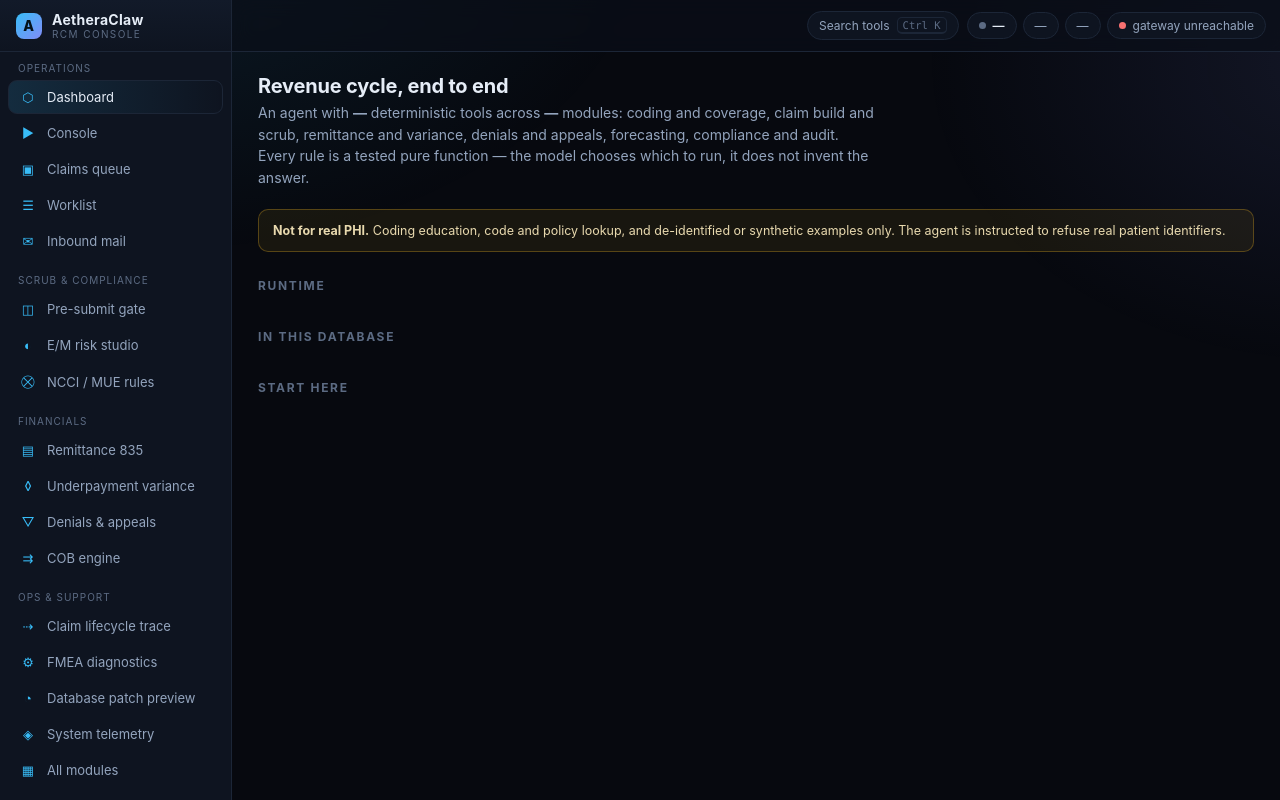
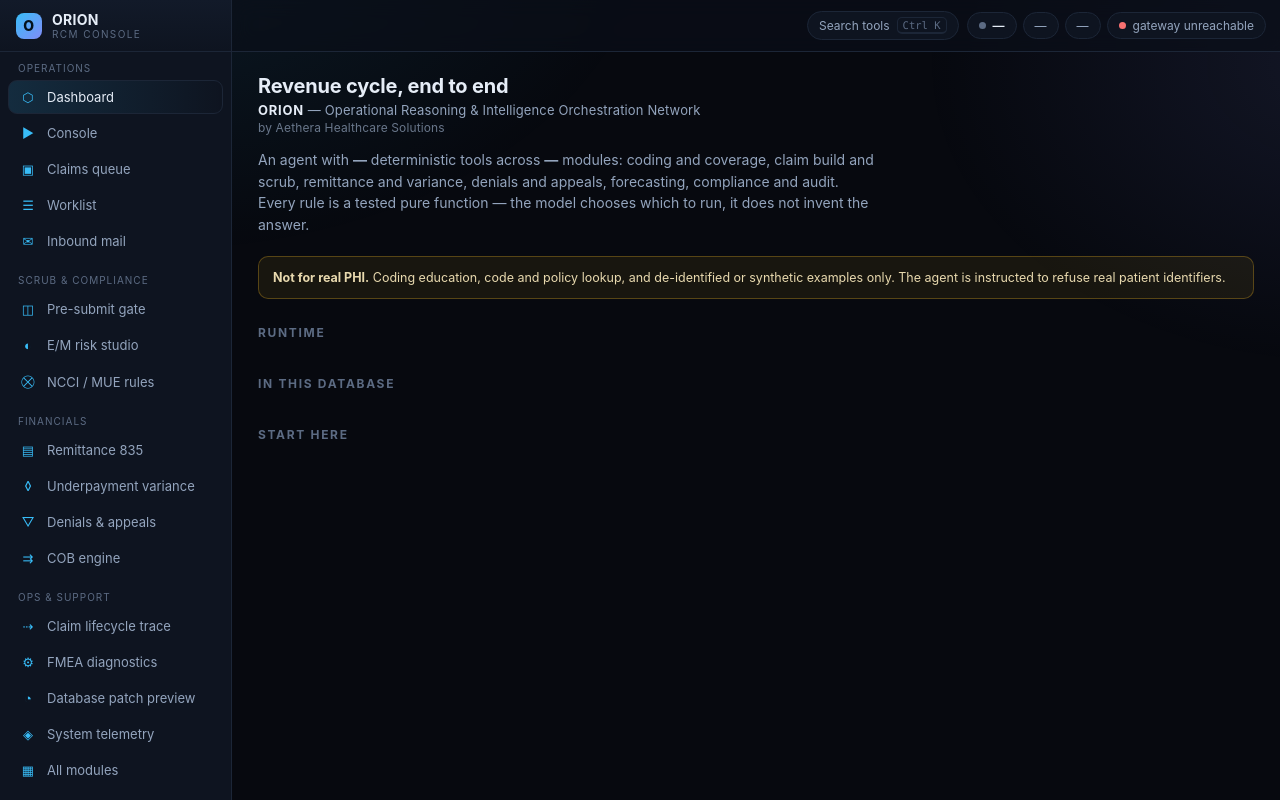
Before and after one commit to kk078/AetheraClaw, a website: page web/public/index.html in a window 1280 px wide. Drawn offline with Linux system fonts and the light colour scheme; no server answers.

Commit message:
fix: finish the ORION rename in the part people actually look at (#9)
Checking the live site after it went public turned this up: the browser tab
still read "AetheraClaw — RCM Console" and the header still said AetheraClaw,
on all three pages. The rename reached the code, the config, the data
directory, the docs and the deploy, and stopped at the browser tab — the one
surface a presentation audience reads first.

Titles, header wordmark, the A/O mark, the favicon (redrawn as a stroked
circle, since a letter glyph turns to mush at 16px) and the stylesheet's own
heading. The dashboard now carries the name in full; everywhere else keeps the
short form.

```diff
--- a/web/public/index.html
+++ b/web/public/index.html
@@ -3,7 +3,7 @@
 <head>
 <meta charset="utf-8" />
 <meta name="viewport" content="width=device-width, initial-scale=1" />
-<title>AetheraClaw — RCM Console</title>
+<title>ORION — RCM Console</title>
 <link rel="icon" href="/favicon.svg" type="image/svg+xml" />
 <link rel="stylesheet" href="/style.css" />
 </head>
@@ -11,9 +11,9 @@
 <div class="app">
 
   <div class="brand">
-    <div class="mark">A</div>
+    <div class="mark">O</div>
     <div>
-      <h1>AetheraClaw</h1>
+      <h1>ORION</h1>
       <small>RCM Console</small>
     </div>
   </div>
@@ -71,6 +71,14 @@
     <section class="view active" id="view-overview">
       <div class="pad">
         <h2 class="title">Revenue cycle, end to end</h2>
+        <!-- The name in full. The short form "ORION" is what appears everywhere
+             else in the product; this is the one landing surface that spells it
+             out, so a first-time reader learns what the letters stand for
+             without every screen carrying a 60-character subtitle. -->
+        <p class="wordmark">
+          <b>ORION</b> — Operational Reasoning &amp; Intelligence Orchestration Network
+          <span>by Aethera Healthcare Solutions</span>
+        </p>
         <p class="sub">
           An agent with <b id="ov-total">—</b> deterministic tools across <b id="ov-modcount">—</b> modules: coding and coverage,
           claim build and scrub, remittance and variance, denials and appeals, forecasting, compliance and audit.
--- a/web/public/style.css
+++ b/web/public/style.css
@@ -1,4 +1,4 @@
-/* AetheraClaw — application shell.
+/* ORION — application shell.
    No build step: plain CSS, custom properties, no framework. */
 
 :root {
@@ -157,6 +157,11 @@ a { color: var(--accent); text-decoration: none; }
 
 h2.title { font-size: 20px; margin: 0 0 4px; font-weight: 650; letter-spacing: -0.01em; }
 p.sub { margin: 0 0 20px; color: var(--ink-2); max-width: 70ch; line-height: 1.55; }
+/* The expanded name, on the dashboard only. Sized between the title and the
+   body copy so it reads as an identifier rather than as a sentence. */
+p.wordmark { margin: 0 0 14px; color: var(--ink-2); font-size: 13px; letter-spacing: 0.01em; }
+p.wordmark b { color: var(--ink); letter-spacing: 0.06em; }
+p.wordmark span { display: block; opacity: 0.7; font-size: 12px; margin-top: 2px; }
 h3.section { font-size: 12px; letter-spacing: 0.14em; text-transform: uppercase; color: var(--ink-3); margin: 26px 0 10px; }
 
 /* ── Cards ───────────────────────────────────────────────────────────── */
```
Also changed, not shown: web/public/review.html (+1 -1 lines), web/public/superbill.html (+1 -1 lines), web/public/favicon.svg.
